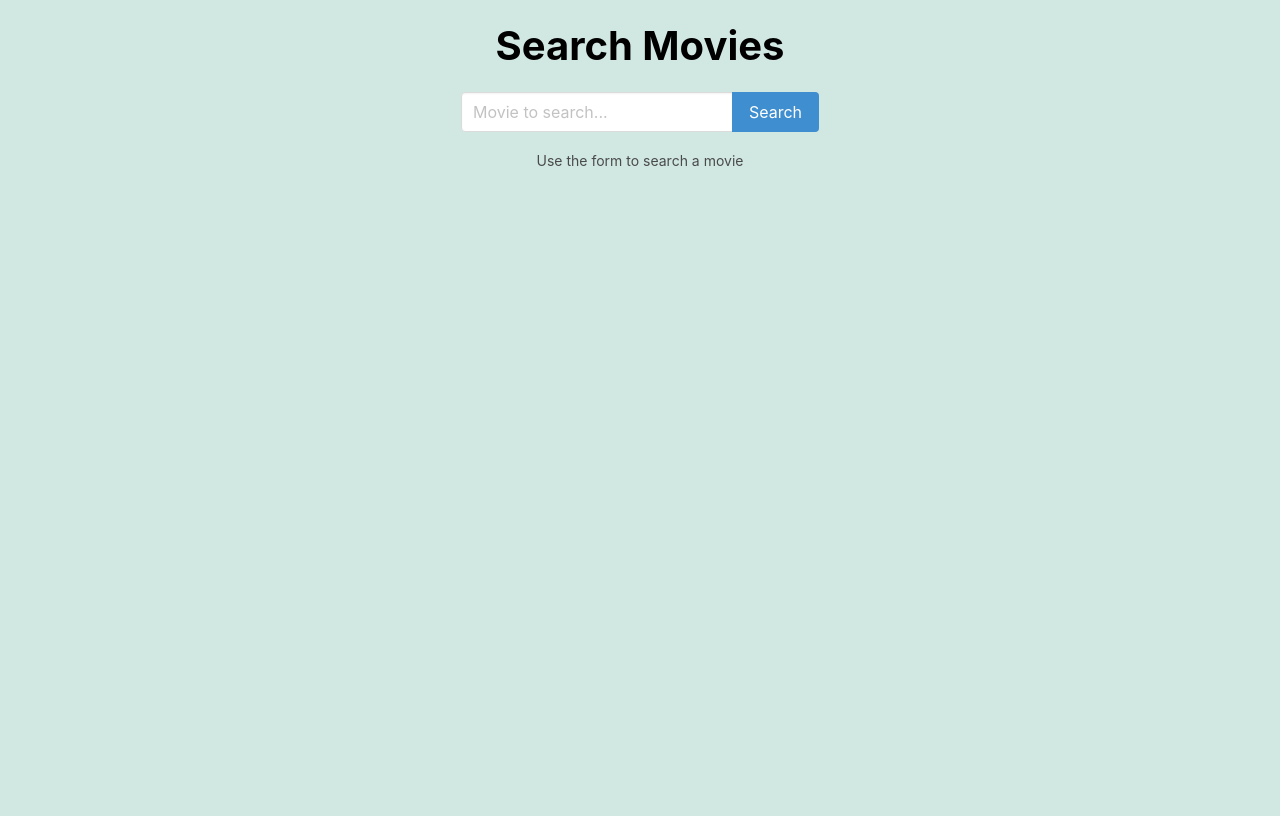
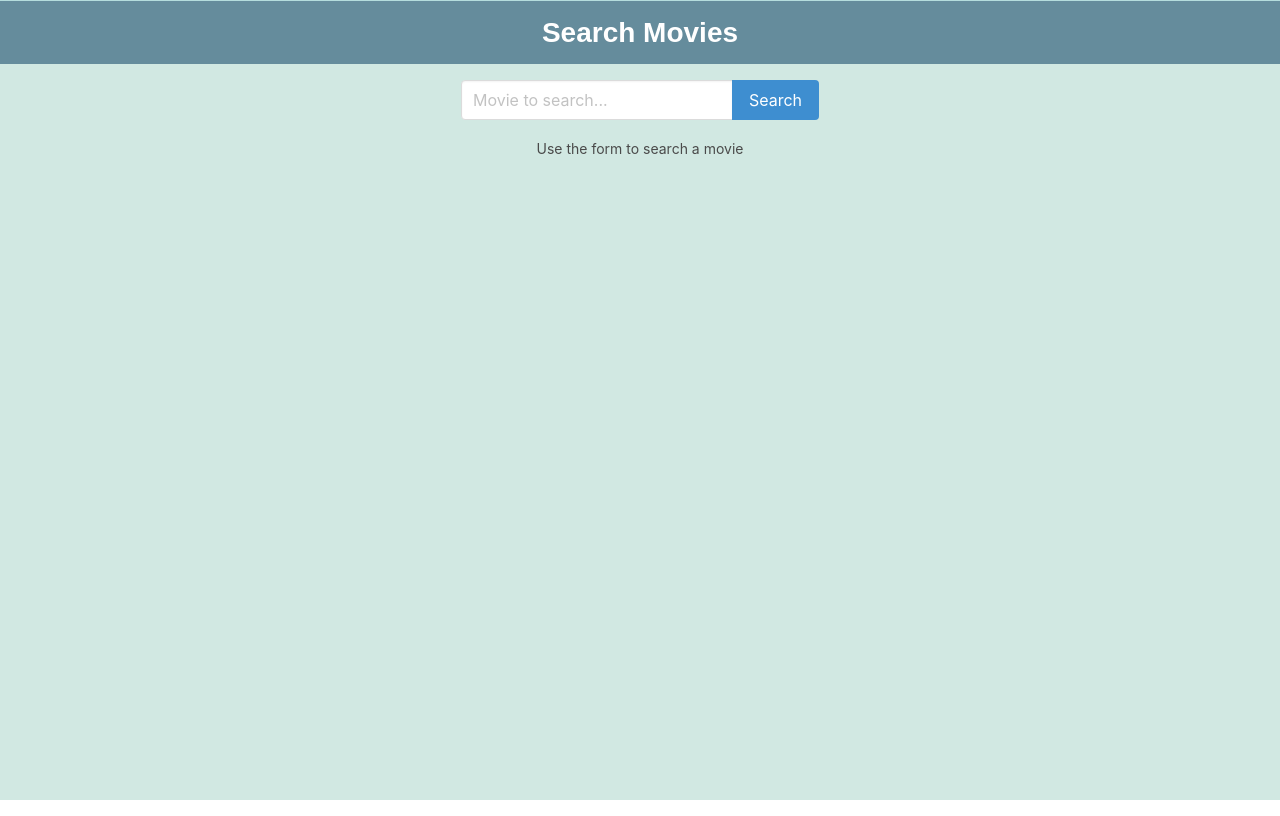
Before and after one commit to anvidmen/search-movies, a React (Create React App) app: page / in a window 1280 px wide. Built offline with nearby package versions, Linux system fonts and the light colour scheme.

Commit message:
Add header

```diff
--- /dev/null
+++ b/src/components/Header/Header.js
@@ -0,0 +1,8 @@
+import React from 'react'
+import './styles.sass'
+
+const Header = () => (
+  <h1 className='header'>Search Movies</h1>
+)
+
+export default Header
--- /dev/null
+++ b/src/components/Header/styles.sass
@@ -0,0 +1,12 @@
+.header
+    display: flex
+    justify-content: center
+    align-items: center
+    font: normal bold normal 28px sans-serif
+    background: rgba(30,80,110,0.6) 0% 0% no-repeat padding-box
+    border-top: 1px solid #b5dddd
+    color: white
+    height: 4rem
+
+    @media (min-width: 320px) and (max-width: 830px)
+        font: normal normal normal 20px sans-serif
--- a/src/components/Title.js
+++ /dev/null
@@ -1,7 +0,0 @@
-import React from 'react'
-
-const Title = () => (
-  <h1 className='title-home'>Search Movies</h1>
-)
-
-export default Title
--- a/src/components/index.js
+++ b/src/components/index.js
@@ -1,11 +1,11 @@
-import Title from './Title'
+import Header from './Header/Header'
 import SearchForm from './SearchForm'
 import Movie from './Movie'
 import MoviesList from './MoviesList'
 import ButtonBackToHome from './ButtonBackToHome'
 
 export {
-  Title,
+  Header,
   SearchForm,
   Movie,
   MoviesList,
--- a/src/pages/Home.js
+++ b/src/pages/Home.js
@@ -1,5 +1,5 @@
 import React, { useState } from 'react'
-import { Title, SearchForm, MoviesList } from '../components'
+import { Header, SearchForm, MoviesList } from '../components'
 
 const Home = () => {
   const [usedSearch, setUsedSearch] = useState(false)
@@ -18,7 +18,7 @@ const Home = () => {
 
   return (
     <div>
-      <Title />
+      <Header />
       <div className='searchForm-wrapper'>
         <SearchForm onResults={handleResults} />
       </div>
```
